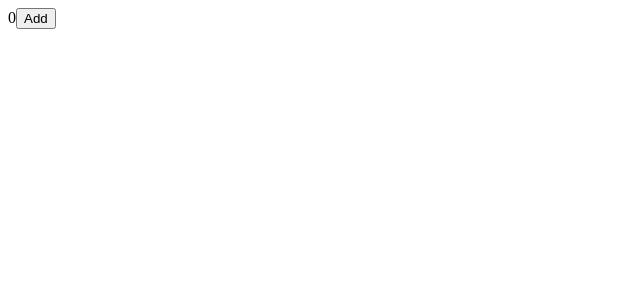
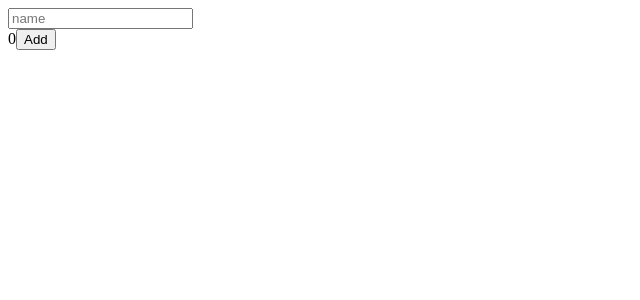
Before and after one commit to callmedevmomo/typescript-react, a React (Create React App) app: page / in a window 1280 px wide. Shown: the top 300 px of the page, without its empty margins (0-640 px from the left). Built offline with nearby package versions, Linux system fonts and the light colour scheme.

Commit message:
React Events and Typescript

```diff
--- a/src/App.tsx
+++ b/src/App.tsx
@@ -1,24 +1,35 @@
 import React from "react";
-import { createGlobalStyle } from "styled-components";
 import { Component } from "react";
 import Number from "./Number";
+import { Input, Form } from "./Input";
 
 interface IState {
   counter: number;
+  name: string;
 }
 class App extends Component<{}, IState> {
   state = {
-    counter: 0
+    counter: 0,
+    name: ""
   };
   render() {
-    const { counter } = this.state;
+    const { counter, name } = this.state;
     return (
       <div>
+        <Form onFormSubmit={this.onFormSubmit}>
+          <Input value={name} onChange={this.onChange}></Input>
+        </Form>
         <Number count={counter} />
         <button onClick={this.add}>Add</button>
       </div>
     );
   }
+  onChange = (e: React.SyntheticEvent<HTMLInputElement>) => {
+    console.log(e.target);
+  };
+  onFormSubmit = (e: React.FormEvent) => {
+    e.preventDefault();
+  };
   add = () => {
     // this.setState({counter:"hello"})
     this.setState(prev => {
--- /dev/null
+++ b/src/Input.tsx
@@ -0,0 +1,27 @@
+import React from "react";
+
+interface IInputProps {
+  value: string;
+  onChange: (e: React.SyntheticEvent<HTMLInputElement>) => void;
+}
+
+export const Input: React.FunctionComponent<IInputProps> = ({
+  value,
+  onChange
+}) => (
+  <input
+    type="text"
+    placeholder="name"
+    value={value}
+    onChange={onChange}
+  ></input>
+);
+
+interface IFormSubmit {
+  onFormSubmit: (e: React.FormEvent) => void;
+}
+
+export const Form: React.FunctionComponent<IFormSubmit> = ({
+  children,
+  onFormSubmit
+}) => <form onSubmit={onFormSubmit}>{children}</form>;
--- a/tsconfig.json
+++ b/tsconfig.json
@@ -14,6 +14,7 @@
     "isolatedModules": true,
     "noEmit": true,
     "jsx": "react"
+    // "noImplicitAny": false
   },
   "include": ["src"]
 }
```
